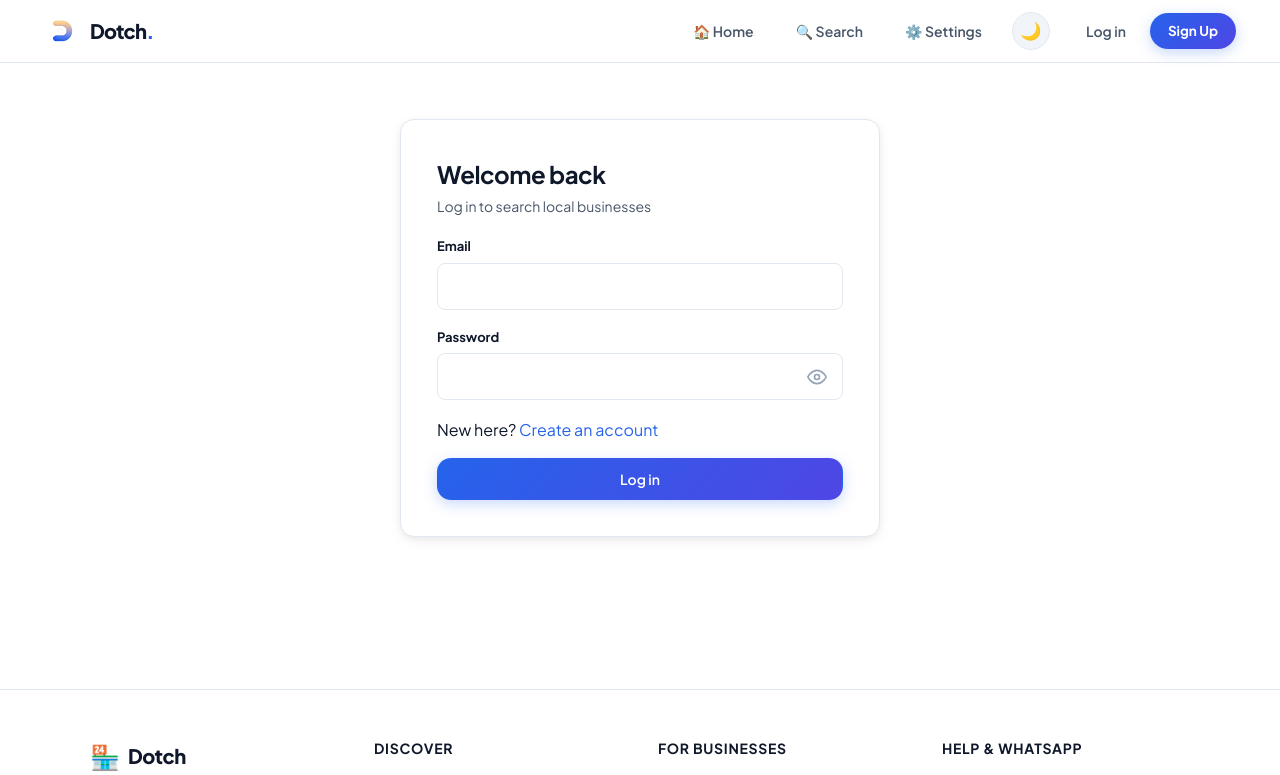
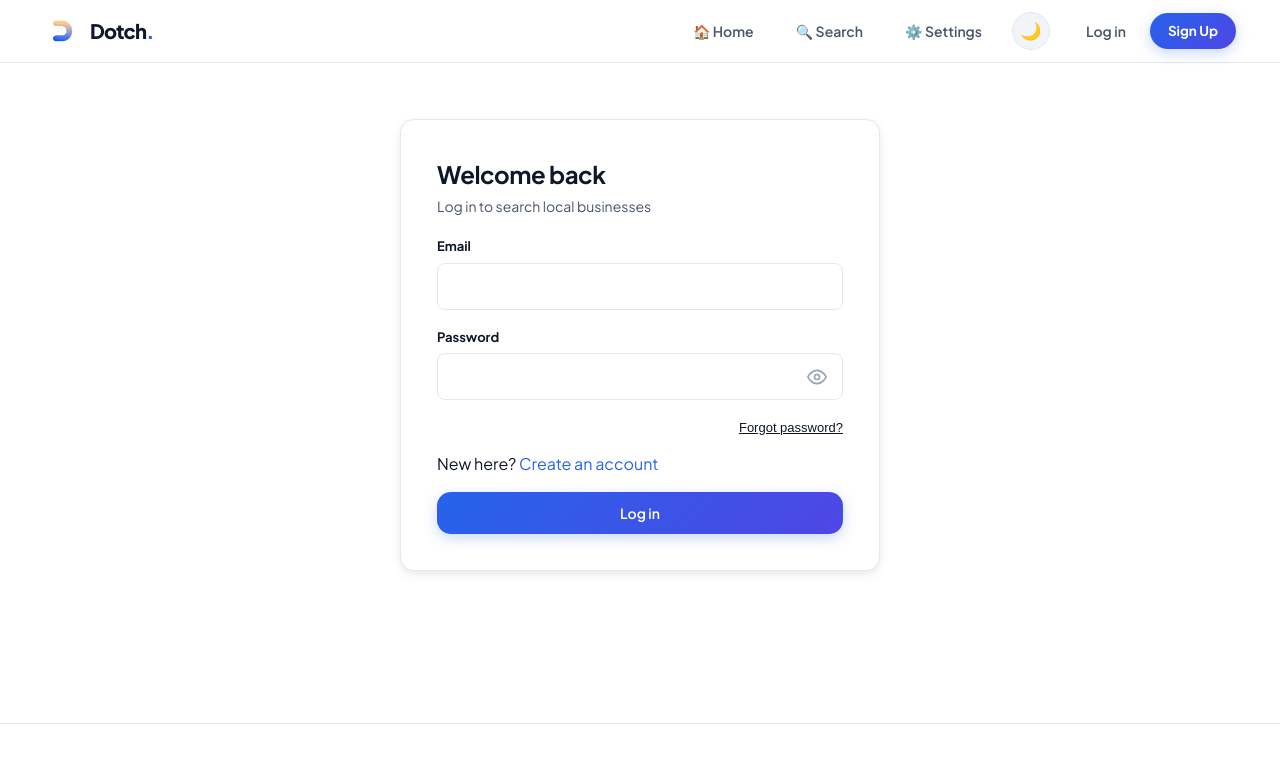
Before and after one commit to kingnigelpat/dotch-it, a React (Vite) app: page /login in a window 1280 px wide. Shown: the top 775 px of the page. Built offline with nearby package versions, Linux system fonts and the light colour scheme; no server answers.

Commit message:
Fix critical platform issues, add admin recovery flow, and update SEO metadata

```diff
--- a/index.html
+++ b/index.html
@@ -6,6 +6,16 @@
     <link rel="apple-touch-icon" href="/apple-touch-icon.png" />
     <meta name="viewport" content="width=device-width, initial-scale=1.0" />
     <title>Dotch — Nigeria's Business Search Engine</title>
+    <meta name="description" content="DOTCH — Discover verified Nigerian businesses, hotels, restaurants, shops and services. Connect directly on WhatsApp with zero middlemen fees." />
+    <meta property="og:title" content="DOTCH — Discover Nigerian Businesses" />
+    <meta property="og:description" content="Find verified hotels, restaurants, shops, and services across Nigeria. Connect directly on WhatsApp." />
+    <meta property="og:type" content="website" />
+    <meta property="og:url" content="https://dotch.vercel.app" />
+    <meta property="og:image" content="https://dotch.vercel.app/icon-logo.png" />
+    <meta name="twitter:card" content="summary_large_image" />
+    <meta name="twitter:title" content="DOTCH — Discover Nigerian Businesses" />
+    <meta name="twitter:description" content="Find verified hotels, restaurants, shops, and services across Nigeria. Connect directly on WhatsApp." />
+    <meta name="twitter:image" content="https://dotch.vercel.app/icon-logo.png" />
     <script>
       (function () {
         try {
--- a/src/components/AuthForm.jsx
+++ b/src/components/AuthForm.jsx
@@ -1,6 +1,6 @@
 import { useState } from 'react'
 
-export default function AuthForm({ title, subtitle, fields, onSubmit, submitLabel, error, loading, children }) {
+export default function AuthForm({ title, subtitle, fields, onSubmit, submitLabel, error, loading, children, onValuesChange }) {
   const [values, setValues] = useState(() =>
     fields.reduce((acc, f) => ({ ...acc, [f.name]: '' }), {}),
   )
@@ -41,9 +41,14 @@ export default function AuthForm({ title, subtitle, fields, onSubmit, submitLabe
                   required={f.required !== false}
                   value={values[f.name]}
                   style={isPassword ? { paddingRight: '46px' } : undefined}
-                  onChange={(e) =>
-                    setValues((v) => ({ ...v, [f.name]: e.target.value }))
-                  }
+                  onChange={(e) => {
+                    const val = e.target.value
+                    setValues((v) => {
+                      const next = { ...v, [f.name]: val }
+                      if (onValuesChange) onValuesChange(next)
+                      return next
+                    })
+                  }}
                 />
                 {isPassword && (
                   <button
--- a/src/components/BusinessCard.jsx
+++ b/src/components/BusinessCard.jsx
@@ -86,9 +86,9 @@ export default function BusinessCard({ business }) {
           📍 {business.location || business.city || 'Lagos'}
           {business.distance && ` · ${business.distance}`}
         </span>
-        <span className="result-meta-item">
-          ⭐ {business.rating || '4.9'}
-        </span>
+        {business.rating && (
+          <span className="result-meta-item">⭐ {business.rating}</span>
+        )}
       </div>
 
       {(business.image1Url || business.image2Url) && (
--- a/src/pages/AuthenticatedHome.jsx
+++ b/src/pages/AuthenticatedHome.jsx
@@ -265,7 +265,25 @@ export default function AuthenticatedHome() {
             </div>
           </div>
         </section>
-      ) : null}
+      ) : (
+        <section className="ad-hero-section" aria-label="DOTCH Spotlight">
+          <div style={{
+            background: 'linear-gradient(135deg, #1e3a8a 0%, #2563eb 50%, #4f46e5 100%)',
+            borderRadius: 'var(--radius-lg)',
+            padding: '48px 24px',
+            textAlign: 'center',
+            color: '#fff',
+          }}>
+            <div style={{ fontSize: '48px', marginBottom: '12px' }}>📢</div>
+            <h2 style={{ fontSize: '24px', fontWeight: 800, marginBottom: '8px' }}>
+              DOTCH Spotlight — Coming Soon
+            </h2>
+            <p style={{ fontSize: '15px', opacity: 0.85, maxWidth: '480px', margin: '0 auto' }}>
+              Admin-curated business campaigns and featured promotions will appear here. Check back soon!
+            </p>
+          </div>
+        </section>
+      )}
 
       {/* SECTION 2: DOTCH SPOTLIGHT FLYERS & CAMPAIGNS */}
       {activeFlyerAds.length > 0 && (
--- a/src/pages/BusinessDetail.jsx
+++ b/src/pages/BusinessDetail.jsx
@@ -86,10 +86,15 @@ export default function BusinessDetail() {
     <div className="business-detail-page" style={{ paddingBottom: '90px' }}>
       {/* Top Breadcrumb & Clear Back Navigation */}
       <div style={{ display: 'flex', justifyContent: 'space-between', alignItems: 'center', marginBottom: '20px', flexWrap: 'wrap', gap: '10px' }}>
-        <Link to="/dashboard" className="btn btn-outline btn-sm" style={{ display: 'inline-flex', alignItems: 'center', gap: '6px' }}>
+        <button
+          type="button"
+          className="btn btn-outline btn-sm"
+          onClick={() => navigate(-1)}
+          style={{ display: 'inline-flex', alignItems: 'center', gap: '6px' }}
+        >
           <span>←</span>
-          <span>Back to Search</span>
-        </Link>
+          <span>Go Back</span>
+        </button>
         <span style={{ fontSize: '13px', color: 'var(--text-muted)' }}>
           Directory ID: {business.id?.slice(0, 12)}
         </span>
@@ -251,7 +256,9 @@ export default function BusinessDetail() {
             <div style={{ display: 'flex', alignItems: 'center', gap: '6px', fontSize: '13.5px' }}>
               <span>⭐</span>
               <strong style={{ color: 'var(--text-primary)' }}>Rating:</strong>
-              <span style={{ color: 'var(--text-secondary)' }}>{business.rating || '4.9'} (Verified Directory Score)</span>
+              <span style={{ color: 'var(--text-secondary)' }}>
+                {business.rating ? `${business.rating} / 5.0` : 'Not yet rated'}
+              </span>
             </div>
 
             {business.price && (
--- a/src/pages/Login.jsx
+++ b/src/pages/Login.jsx
@@ -1,14 +1,52 @@
 import { useState } from 'react'
 import { Link, useNavigate } from 'react-router-dom'
 import AuthForm from '../components/AuthForm'
-import { loginUser, getUserProfile, friendlyAuthError } from '../services/authService'
+import { loginUser, getUserProfile, friendlyAuthError, resetPassword } from '../services/authService'
 import { useAuth } from '../context/AuthContext'
+import { BANK_DETAILS } from '../config/bankDetails'
 
 export default function Login() {
   const navigate = useNavigate()
   const { refreshProfile } = useAuth()
   const [error, setError] = useState('')
   const [loading, setLoading] = useState(false)
+  const [typedEmail, setTypedEmail] = useState('')
+  const [resetSent, setResetSent] = useState(false)
+  const [resetError, setResetError] = useState('')
+  const [resetLoading, setResetLoading] = useState(false)
+  const [adminContactUrl, setAdminContactUrl] = useState('')
+  const [submittedEmail, setSubmittedEmail] = useState('')
+
+  const handleForgotPassword = async (e) => {
+    e?.preventDefault?.()
+    const emailToUse = (typedEmail || document.getElementById('email')?.value || '').trim()
+    if (!emailToUse) {
+      setResetError('Enter your email address above first so the admin can identify your account.')
+      return
+    }
+    setResetError('')
+    setResetLoading(true)
+
+    const adminPhone = (BANK_DETAILS?.adminWhatsApp || '2347073544811').replace(/[^0-9]/g, '')
+    const message = `Hello Dotch Admin, I forgot my password and need help recovering my account.\n\nAccount Email / ID: ${emailToUse}\n\nPlease assist me with password reset and account verification.`
+    const waUrl = `https://wa.me/${adminPhone}?text=${encodeURIComponent(message)}`
+
+    setAdminContactUrl(waUrl)
+    setSubmittedEmail(emailToUse)
+
+    try {
+      await resetPassword(emailToUse)
+      setResetSent(true)
+    } catch {
+      // Even if Firebase reset email encounters an error, WhatsApp support succeeds
+      setResetSent(true)
+    } finally {
+      setResetLoading(false)
+      if (typeof window !== 'undefined') {
+        window.open(waUrl, '_blank')
+      }
+    }
+  }
 
   const onSubmit = async ({ email, password }) => {
     setError('')
@@ -26,7 +64,7 @@ export default function Login() {
       } else if (profileData?.role === 'vendor' || profileData?.role === 'business') {
         navigate(redirectUrl || '/business', { replace: true })
       } else {
-        navigate(redirectUrl || '/dashboard', { replace: true })
+        navigate(redirectUrl || '/', { replace: true })
       }
       return cred
     } catch (e) {
@@ -48,11 +86,70 @@ export default function Login() {
       error={error}
       loading={loading}
       onSubmit={onSubmit}
+      onValuesChange={(vals) => setTypedEmail(vals?.email || '')}
       fields={[
         { name: 'email', label: 'Email', type: 'email' },
         { name: 'password', label: 'Password', type: 'password' },
       ]}
     >
+      <div style={{ marginTop: '-4px', marginBottom: '14px', textAlign: 'right' }}>
+        <button
+          type="button"
+          onClick={handleForgotPassword}
+          disabled={resetLoading}
+          style={{
+            background: 'none',
+            border: 'none',
+            padding: 0,
+            color: 'var(--accent-primary)',
+            fontSize: '13px',
+            cursor: 'pointer',
+            textDecoration: 'underline',
+          }}
+        >
+          {resetLoading ? 'Connecting to Admin…' : 'Forgot password?'}
+        </button>
+      </div>
+
+      {adminContactUrl && (
+        <div
+          className="alert alert-success"
+          style={{
+            marginBottom: '16px',
+            fontSize: '13.5px',
+            display: 'flex',
+            flexDirection: 'column',
+            gap: '8px',
+          }}
+        >
+          <div>
+            🔑 <strong>Admin Assistance Request:</strong> We&apos;ve initiated a recovery request for <strong>{submittedEmail}</strong>.
+          </div>
+          <div style={{ fontSize: '12.5px', opacity: 0.9 }}>
+            Our admin team will help reset your password using your Account ID. Click below if WhatsApp did not open automatically:
+          </div>
+          <a
+            href={adminContactUrl}
+            target="_blank"
+            rel="noopener noreferrer"
+            className="btn btn-whatsapp btn-sm"
+            style={{
+              alignSelf: 'flex-start',
+              textDecoration: 'none',
+              marginTop: '4px',
+            }}
+          >
+            💬 Message Admin on WhatsApp
+          </a>
+        </div>
+      )}
+
+      {resetError && (
+        <div className="alert alert-error" style={{ marginBottom: '16px', fontSize: '13.5px' }}>
+          {resetError}
+        </div>
+      )}
+
       {isWhatsAppReason && (
         <div
           style={{
--- a/src/services/adService.js
+++ b/src/services/adService.js
@@ -9,6 +9,7 @@ import {
   query,
   where,
 } from 'firebase/firestore'
+import { cacheService } from '../utils/cacheService'
 
 export const AD_COLLECTION = 'advertisements'
 
@@ -95,8 +96,6 @@ export const SAMPLE_ADVERTS = [
     createdAt: new Date().toISOString(),
   },
 ]
-
-import { cacheService } from '../utils/cacheService'
 
 const CACHE_KEY_ACTIVE_ADS = 'active_ads'
 
--- a/src/services/authService.js
+++ b/src/services/authService.js
@@ -6,6 +6,7 @@ import {
   onAuthStateChanged,
   updateProfile,
   sendEmailVerification,
+  sendPasswordResetEmail,
 } from 'firebase/auth'
 import {
   doc,
@@ -106,6 +107,10 @@ export async function revokeVendorPayment(uid) {
   })
 }
 
+export async function resetPassword(email) {
+  return sendPasswordResetEmail(auth, email)
+}
+
 export async function loginUser(email, password) {
   if (!auth) throw new Error('Firebase Authentication is not configured.')
   return signInWithEmailAndPassword(auth, email, password)
```
Also changed, not shown: 1 other file (tests, documents, lock files or other folders).
